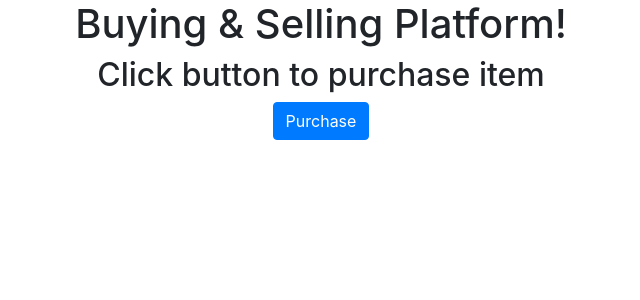
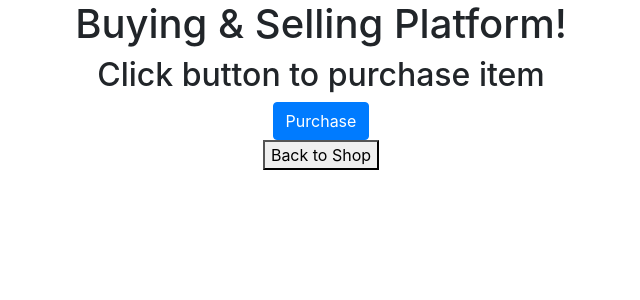
Before and after one commit to GabeGallagher/GallagherBisgroveProject2, an Angular app: page /item in a window 1280 px wide. Shown: the top 300 px of the page, without its empty margins (319-959 px from the left). Built offline with nearby package versions, Linux system fonts and the light colour scheme.

Commit message:
this push should work

```diff
--- a/src/app/item/item.component.html
+++ b/src/app/item/item.component.html
@@ -2,4 +2,5 @@
   <h2>Click button to purchase item</h2>
   <button class="btn btn-primary btn-center" (click)="onClick()">Purchase</button>
   {{clickMessage}}
+  <div><button (click)="onBack()">Back to Shop</button></div>
 </div>
--- a/src/app/item/item.component.ts
+++ b/src/app/item/item.component.ts
@@ -1,4 +1,5 @@
 import { Component, OnInit } from '@angular/core';
+import { Router } from '@angular/router';
 
 @Component({
   selector: 'app-item',
@@ -7,7 +8,7 @@ import { Component, OnInit } from '@angular/core';
 })
 export class ItemComponent implements OnInit {
 
-  constructor() { }
+  constructor(private router: Router) { }
 
   clickMessage = '';
 
@@ -16,6 +17,10 @@ export class ItemComponent implements OnInit {
     // logic for inserting transactions into DB goes here
   }
 
+  onBack() {
+    this.router.navigate(['user']);
+  }
+
   ngOnInit() {
   }
 }
--- a/src/app/user/user.component.html
+++ b/src/app/user/user.component.html
@@ -4,3 +4,4 @@
 
 <div><button (click)="onBrowseItem()">Browse Item</button></div>
 <div><button (click)="onSubmitComplaint()">Submit Complaint</button></div>
+<div><button (click)="onLogout()">Logout</button></div>
--- a/src/app/user/user.component.ts
+++ b/src/app/user/user.component.ts
@@ -18,6 +18,10 @@ export class UserComponent implements OnInit {
     this.router.navigate(['complaint']);
   }
 
+  onLogout() {
+    this.router.navigate(['']);
+  }
+
   ngOnInit() {
   }
 }
```
